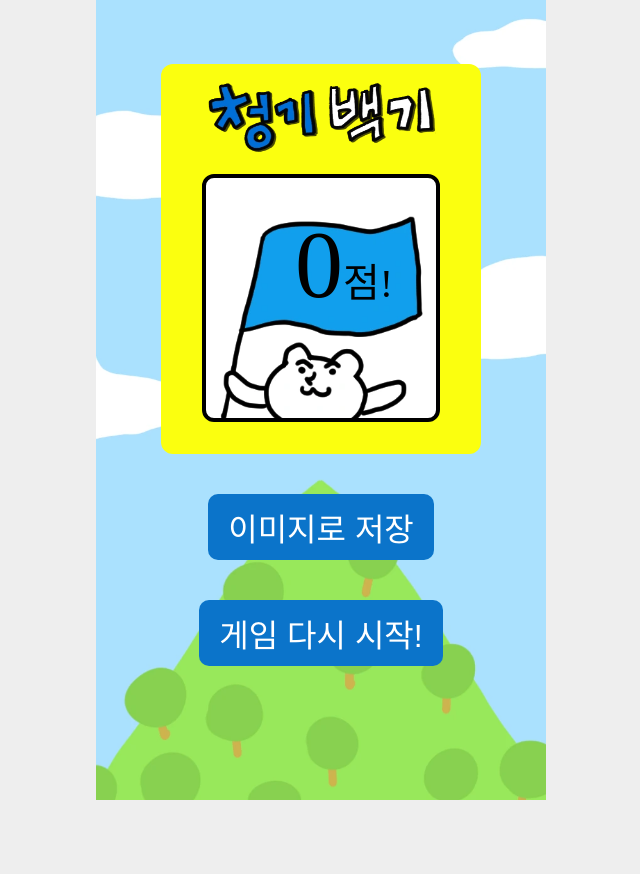
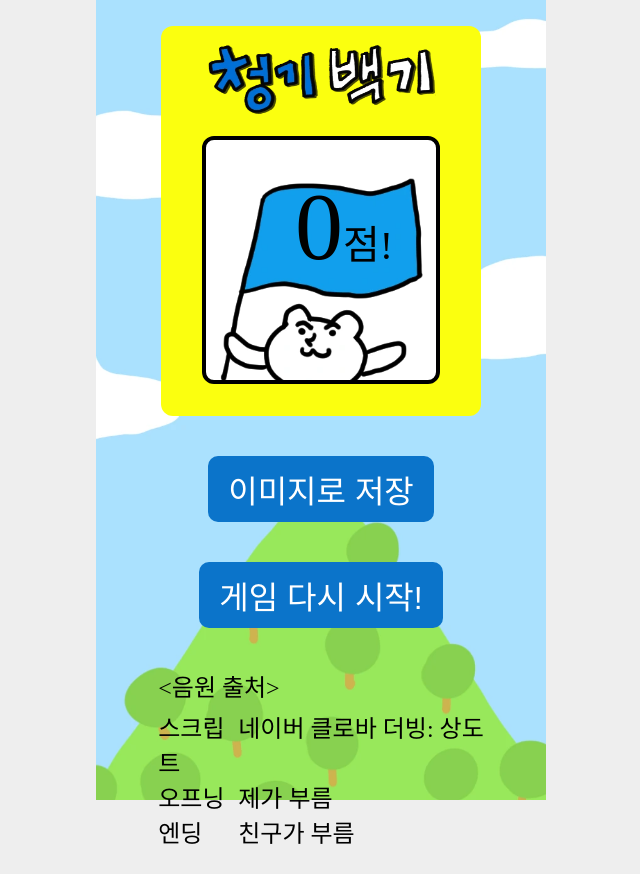
Before and after one commit to SSOFERRET/flag_game, a React (Vite) app: page /end in a window 1280 px wide. Shown: the whole page, without its empty margins (319-959 px from the left). Before the commit the page ends 800 px from the top, so only its background shows below. Built offline with nearby package versions, Linux system fonts and the light colour scheme; no server answers; a web font is replaced by a local one.

Commit message:
Design: 음원 출처 표기

```diff
--- a/src/pages/End.module.css
+++ b/src/pages/End.module.css
@@ -3,7 +3,7 @@
     flex-direction: column;
     align-items: center;
     gap: 5vh;
-    padding: 5%;
+    padding: 2%;
 }
 
 .buttons {
@@ -11,3 +11,22 @@
     flex-direction: column;
     gap: 2vh;
 }
+
+.text {
+    display: flex;
+    flex-direction: column;
+    gap: 6px;
+}
+
+.text p {
+    font-size: 3vh;
+}
+
+.list {
+    display: flex;
+    flex-direction: row;
+}
+
+.source {
+    width: 10vh;
+}
--- a/src/pages/End.tsx
+++ b/src/pages/End.tsx
@@ -1,13 +1,25 @@
 import style from "./End.module.css";
-import { useRef } from "react";
+import { useEffect, useRef } from "react";
 import Button from "../components/Button";
 import Card from "../components/Card";
 import html2canvas from "html2canvas";
 import { useNavigate } from "react-router-dom";
+import { Howl } from "howler";
+import endingSound from "./../assets/sounds/ending.mp3";
 
 const End = () => {
     const cardRef = useRef<HTMLDivElement>(null);
     const nav = useNavigate();
+    const soundSourceText = [
+        ["스크립트", "네이버 클로바 더빙: 상도"],
+        ["오프닝", "제가 부름"],
+        ["엔딩", "친구가 부름"],
+    ]
+
+    const ending = new Howl({
+        src: [endingSound],
+        loop: true
+    })
 
     const onClickSaveImage = () => {
         if (cardRef.current) {
@@ -21,11 +33,30 @@ const End = () => {
             }
           };
 
+    useEffect(() => {
+        ending.play();
+
+        return () => {
+            ending.stop();
+        }
+    }, [])
+
     return (
         <div className={style.End}>
             <Card ref={cardRef} />
             <Button text="이미지로 저장" onClick={onClickSaveImage}/>
             <Button text="게임 다시 시작!" onClick={() => nav("/", {replace: true})} />
+            <div className={style.text}>
+                <p>{"<음원 출처>"}</p>
+                <ul>
+                    {soundSourceText.map(([source, info]) => (
+                        <li className={style.list}>
+                            <p className={style.source}>{source}</p>
+                            <p className={style.info}>{info}</p>
+                        </li>
+                    ))}
+                </ul>
+            </div>
         </div>
     )
 };
```
